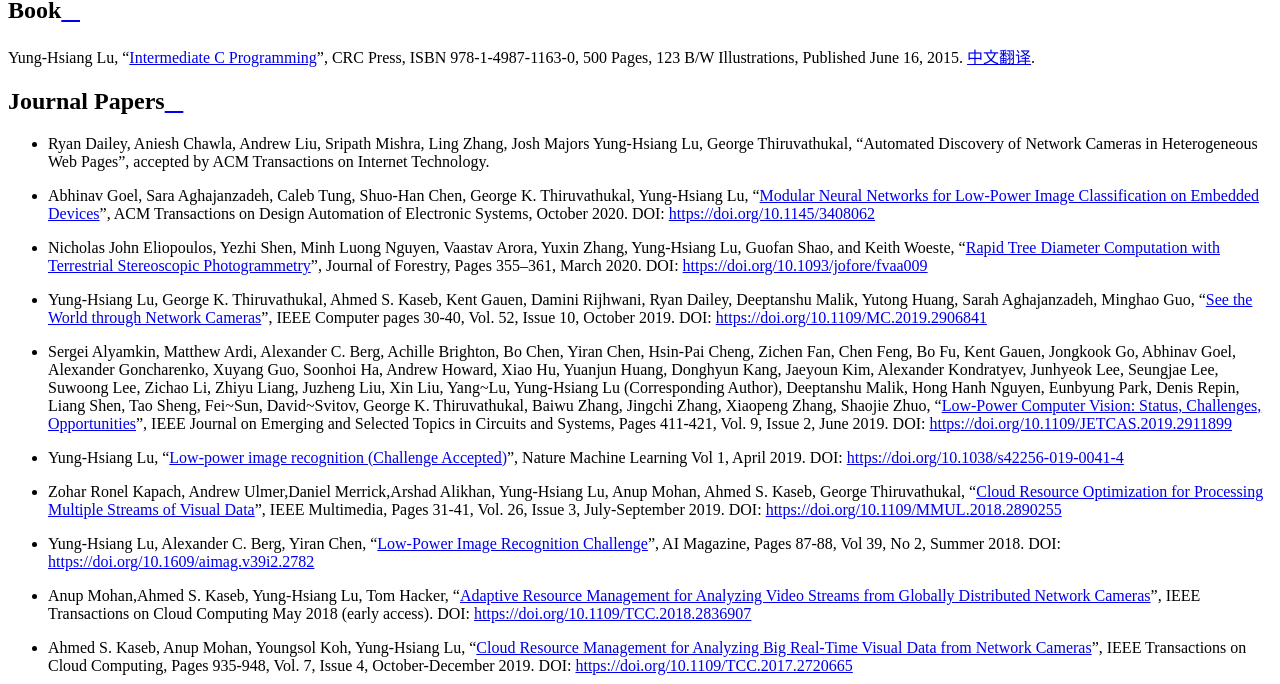
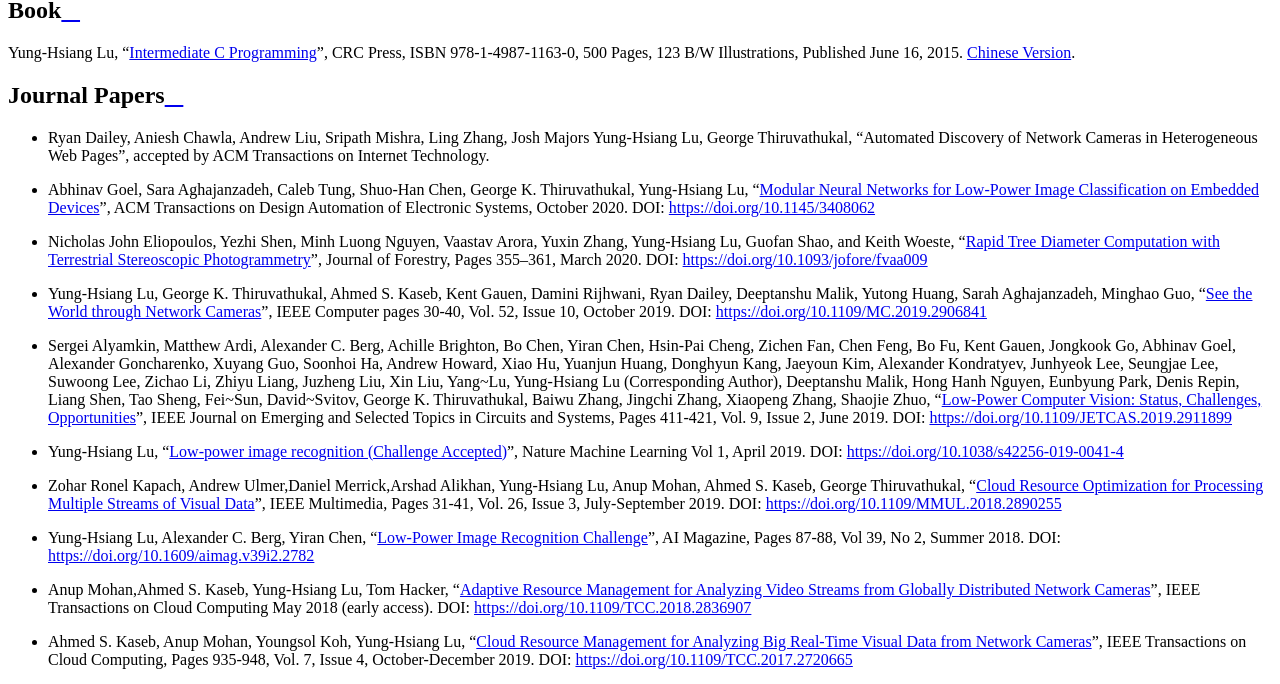
Before and after one commit to luyunghsiang/yhluweb, a Sphinx documentation site: the page built from source/publications.rst, in a window 1280 px wide and 900 px high, scrolled down 1038 px, cut to the strip 216-900 px from the top of the window. Built offline with Sphinx 7.4.7 and the Read the Docs theme 2.0.0, drawn with Linux system fonts in a browser that asks for light colours.

Commit message:
do not use chinese characters

```diff
--- a/source/publications.rst
+++ b/source/publications.rst
@@ -15,7 +15,8 @@
 Yung-Hsiang Lu, "`Intermediate C Programming
 <https://www.routledge.com/Intermediate-C-Programming/Lu/p/book/9781498711630>`_",
 CRC Press, ISBN 978-1-4987-1163-0, 500 Pages, 123 B/W Illustrations,
-Published June 16, 2015. `中文翻译 <https://developer.aliyun.com/article/214499>`_.
+Published June 16, 2015. `Chinese Version
+<https://developer.aliyun.com/article/214499>`_.
 
 
 
```
